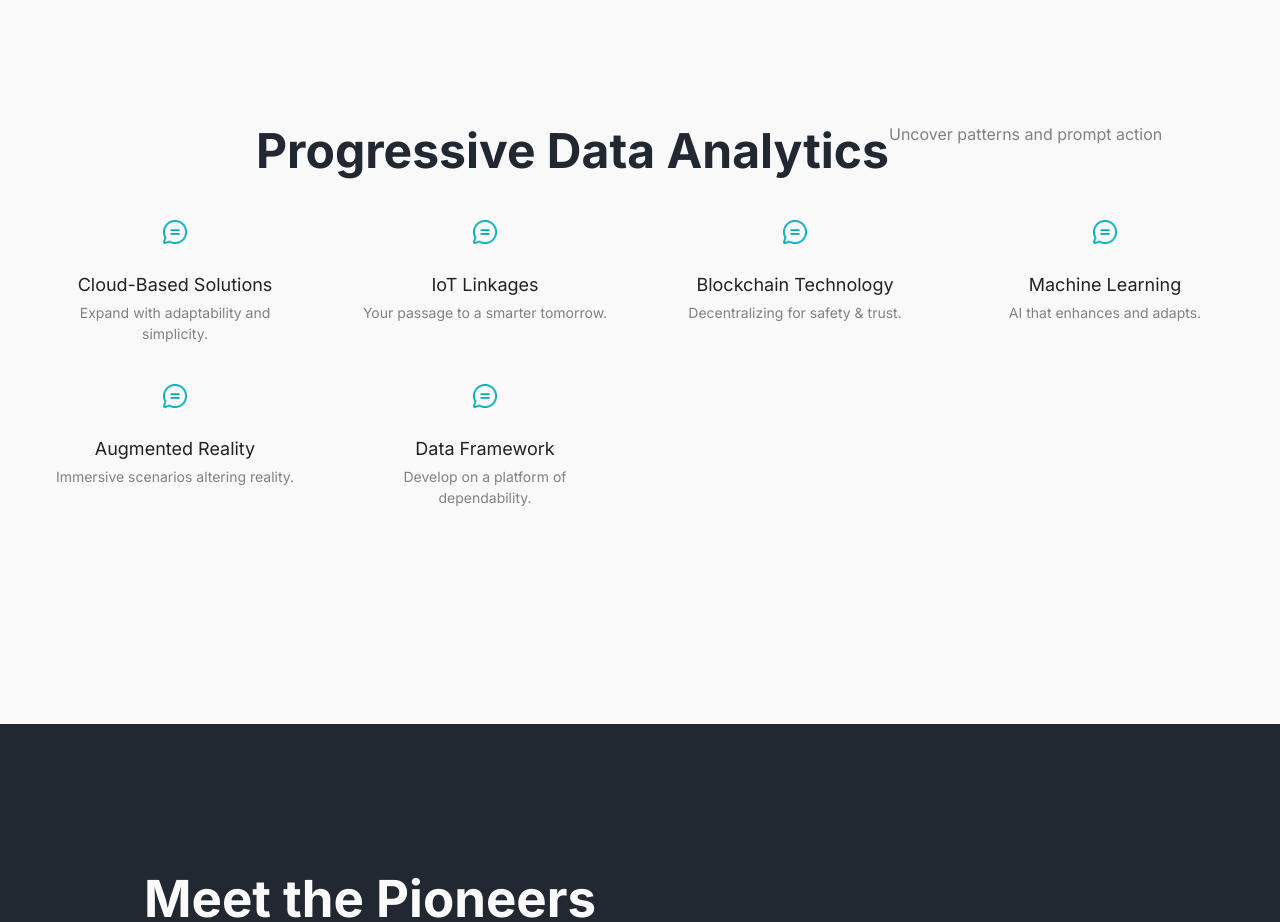
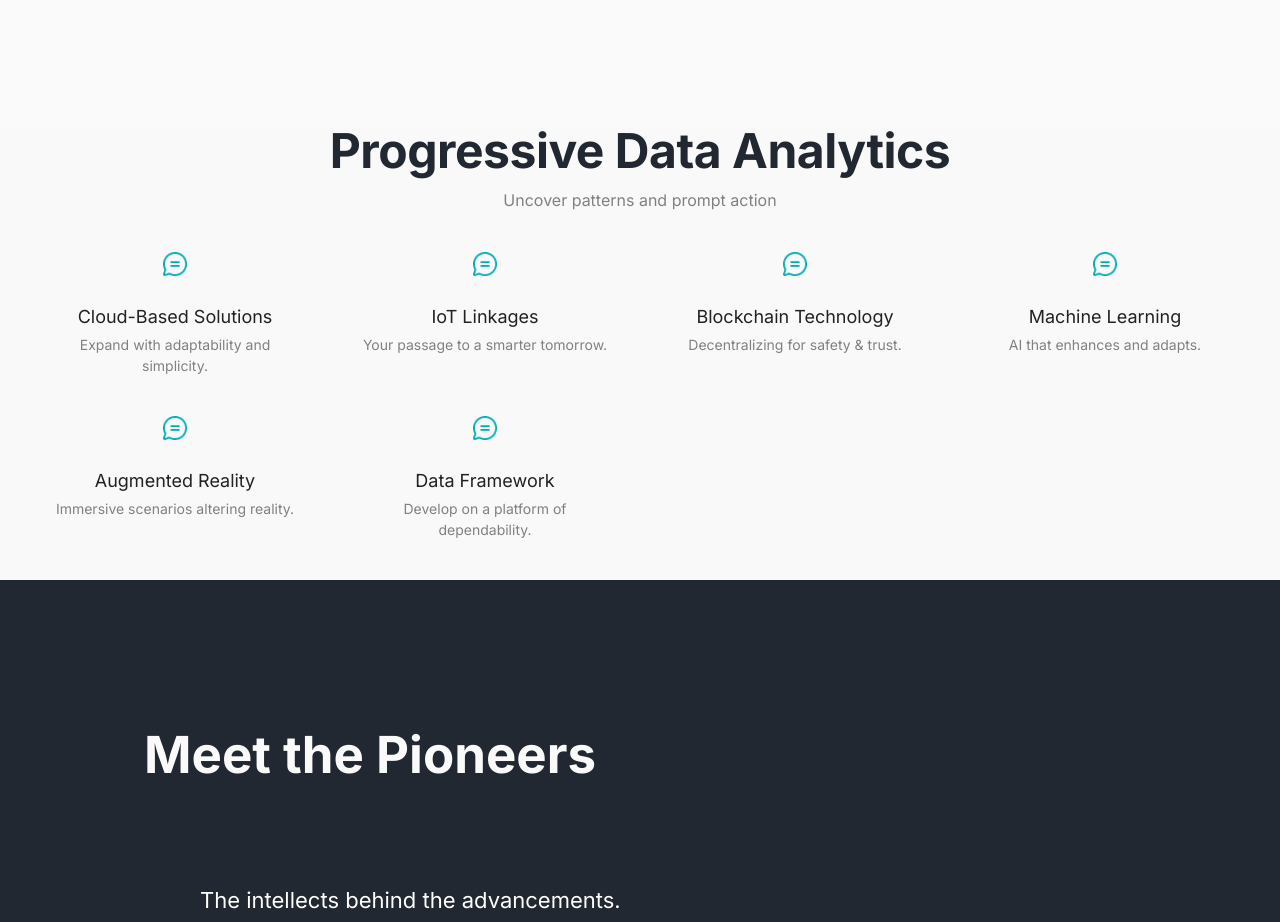
Before and after one commit to Kuwuwuwu/Test-project-17, a plain HTML site: page index.html in a window 1280 px wide. Shown: the part 2653-3575 px from the top of the page. Drawn offline with Linux system fonts and the light colour scheme.

Commit message:
Added and changed styles

```diff
--- a/styles.css
+++ b/styles.css
@@ -286,14 +286,16 @@ body {
 
 .analytic {
   background-color: #f9f9f9;
-  height: 602px;
-  width: 1280px;
+  padding: 60px 20px;
 }
 
 .container__analytic {
+  max-width: 1280px;
+  margin: 0 auto;
   display: flex;
+  flex-direction: column;
+  align-items: center;
   text-align: center;
-  padding-left: 240px;
 }
 
 .analytic__title {
@@ -301,7 +303,8 @@ body {
   font-weight: 700;
   font-size: 48px;
   line-height: 58px;
-  letter-spacing: -1%;
+  letter-spacing: -0.01em;
+  margin-bottom: 8px;
 }
 
 .analytic__subtitle {
```
